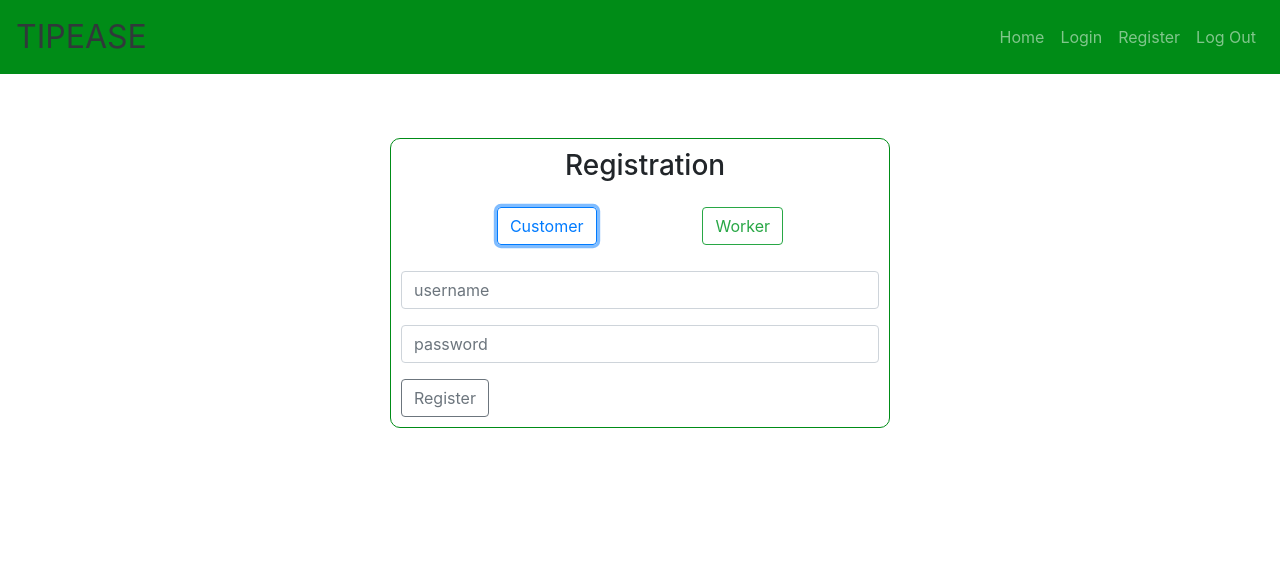
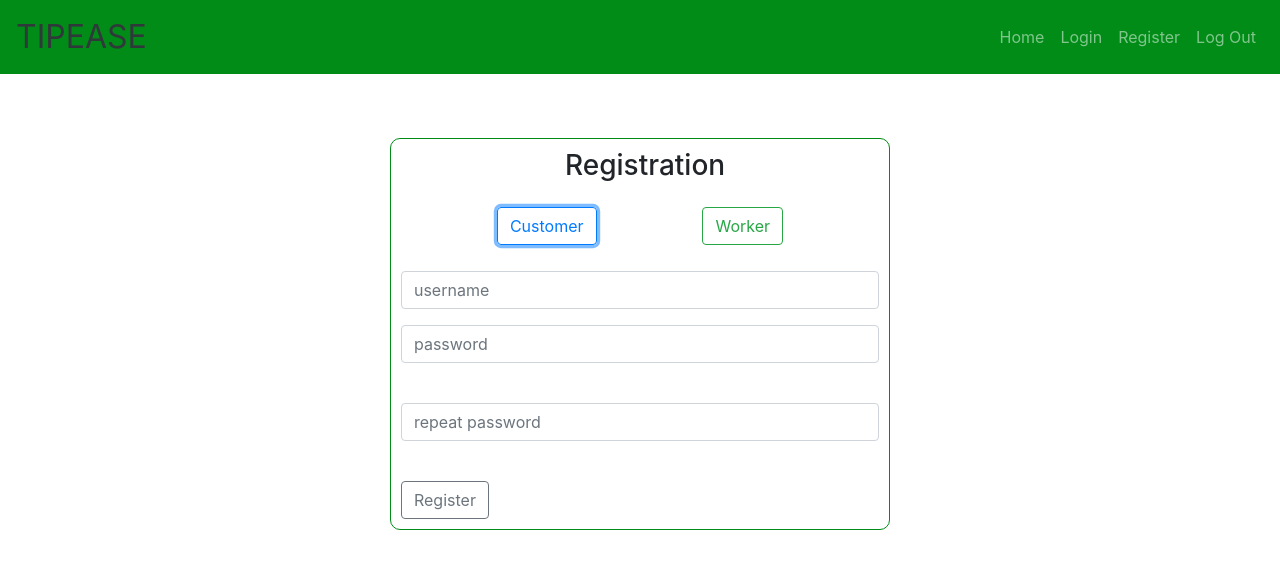
Before and after one commit to brettmadrid/tipease-fe, a React (Create React App) app: page /register in a window 1280 px wide. Both pictures are taken after a click on the button "Customer". Shown: the top 568 px of the page. Built offline with nearby package versions, Linux system fonts and the light colour scheme.

Commit message:
password error handling problems

```diff
--- a/src/components/Login.js
+++ b/src/components/Login.js
@@ -1,7 +1,7 @@
 import React from "react";
 import { Redirect, Link } from "react-router-dom";
 import Axios from "axios";
-import { Button, Form, FormGroup, Label, Input, NavLink, Nav } from "reactstrap";
+import { Button, Form, FormGroup, Input } from "reactstrap";
 
 import "../App.css";
 
--- a/src/components/Register.js
+++ b/src/components/Register.js
@@ -1,14 +1,18 @@
 import React, { Component } from "react";
 import { Redirect } from "react-router-dom";
-import { Button, Form, FormGroup, Label, Input, Collapse } from "reactstrap";
+import { Button, Form, FormGroup, Input, Collapse } from "reactstrap";
 import Axios from "axios";
 
 import "../App.css";
 
 class Register extends Component {
-  state = {
+  constructor() {
+    super();
+    this.state = {
       username: "",
       password: "",
+      password2: "",
+      passwordMessage: "",
       accountType: "",
       isWorker: false,
       fname: "",
@@ -17,8 +21,10 @@ class Register extends Component {
       tagline: "",
       isRegistered: false,
       collapseCustomer: false,
-    collapseWorker: false
+      collapseWorker: false,
+      invalidInput: false
     };
+  }
 
   toggleCustomer = () => {
     // this.setState({ collapseCustomer: !this.state.collapseCustomer });
@@ -40,15 +46,20 @@ class Register extends Component {
 
   submitHandler = e => {
     e.preventDefault();
+
     const {
       username,
       password,
+      password2,
+      passwordMessage,
       accountType,
       fname,
       lname,
       jobTitle,
-      tagline
+      tagline,
+      invalidInput,
     } = this.state;
+
     const user = {
       username,
       password,
@@ -59,6 +70,22 @@ class Register extends Component {
       tagline
     };
 
+    if (password !== password2) {
+      this.setState({
+        passwordMessage: "Passwords do not match!",
+        invalidInput: true
+      })
+    } else {
+      this.setState({
+        passwordMessage: "Passwords match!",
+        invalidInput: false
+      });
+    }
+
+
+
+    if (!invalidInput) {
+      console.log("right after if: ", invalidInput, passwordMessage)
       if (accountType === "customer") {
         Axios.post("https://tipease-server.herokuapp.com/api/register", {
           username,
@@ -79,6 +106,7 @@ class Register extends Component {
           .catch(error => {
             console.log("Axios Error Msg: ", error);
           });
+      }
     }
   };
 
@@ -150,6 +178,18 @@ class Register extends Component {
                   value={this.state.password}
                   onChange={this.handleInput}
                 />
+                {this.state.passwordMessage ? <span>{this.state.passwordMessage}</span> : null}<br />
+              </FormGroup>
+              <FormGroup>
+                <Input
+                  type="password"
+                  name="password2"
+                  id="password2"
+                  placeholder="repeat password"
+                  value={this.state.password2}
+                  onChange={this.handleInput}
+                />
+                {this.state.passwordMessage ? <span>{this.state.passwordMessage}</span> : null}<br />
               </FormGroup>
               <Button outline type="submit">
                 Register
@@ -175,6 +215,16 @@ class Register extends Component {
                   id="password"
                   placeholder="password"
                   value={this.state.password}
+                  onChange={this.handleInput}
+                />
+              </FormGroup>
+              <FormGroup>
+                <Input
+                  type="password"
+                  name="password2"
+                  id="password2"
+                  placeholder="repeat password"
+                  value={this.state.password2}
                   onChange={this.handleInput}
                 />
               </FormGroup>
```
Lines whose indentation alone changed are shown as unchanged.
